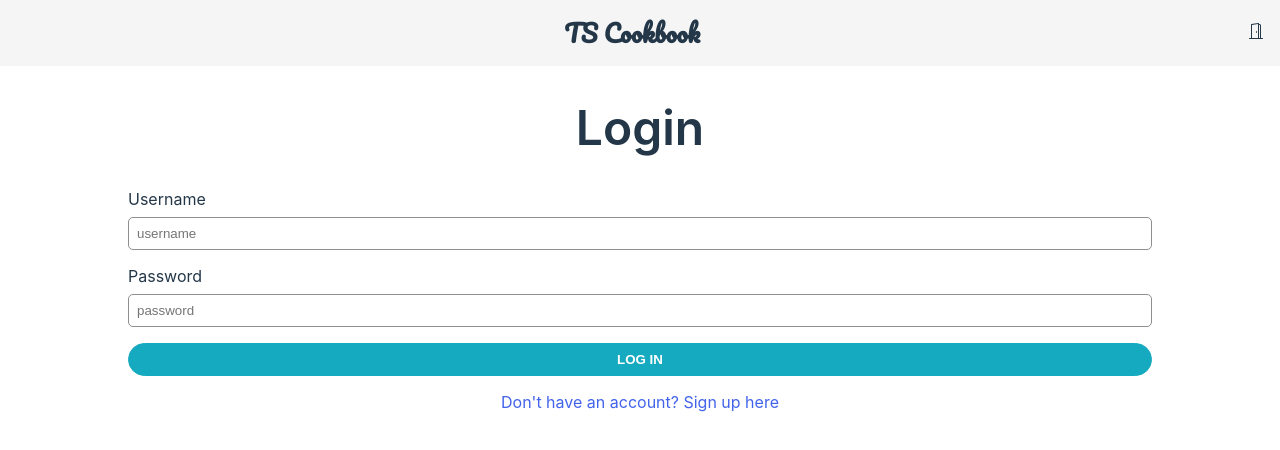
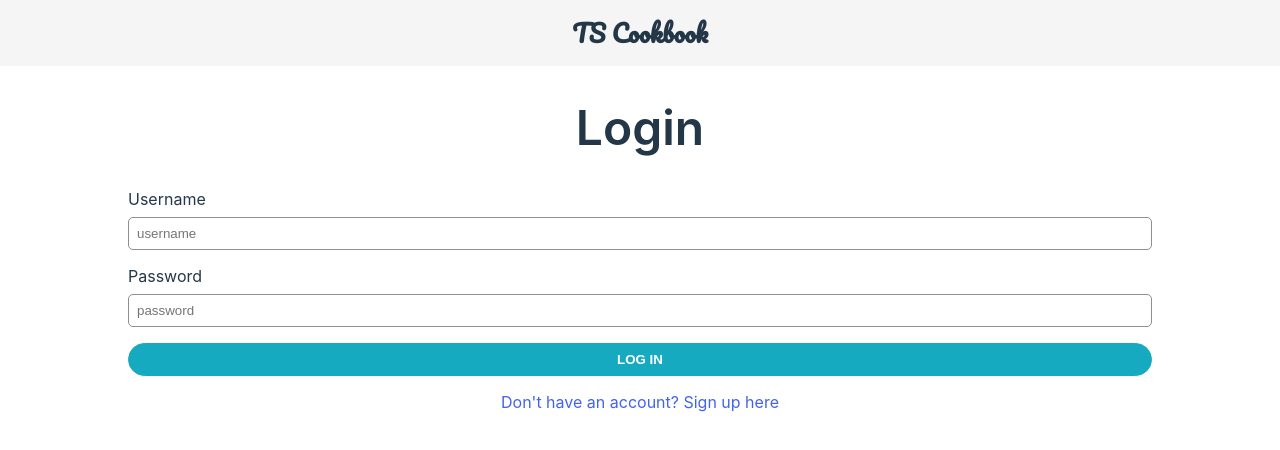
Before and after one commit to Smoopfrog/tscookbook, a React (Create React App) app in the folder frontend/: page /login in a window 1280 px wide. Shown: the top 450 px of the page. Built offline with nearby package versions, Linux system fonts and the light colour scheme; no server answers.

Commit message:
remove title from aside

```diff
--- a/frontend/src/Components/Header.tsx
+++ b/frontend/src/Components/Header.tsx
@@ -55,13 +55,10 @@ const Header = () => {
             <FiMenu />
           </button>
         ) : (
-          <Link className="header-menu-btn" to="/signup">
-            <BsDoorOpen />
-          </Link>
+          <div></div>
         )}
       </div>
       <aside className={`menu-aside ${showMenuAside ? "" : "hide-menu"}`}>
-        <h2>My Cookbook</h2>
         <ul className="nav-list">
           <Link className="header-nav-item" to="" onClick={handleMenuAside}>
             <FaHome />
--- a/frontend/src/Styles/Header.css
+++ b/frontend/src/Styles/Header.css
@@ -107,6 +107,7 @@
   list-style-type: none;
   padding: 0;
   width: 100%;
+  margin-top: 2rem;
 }
 
 .header-nav-item {
--- a/frontend/src/Styles/Header.scss
+++ b/frontend/src/Styles/Header.scss
@@ -111,7 +111,7 @@
   list-style-type: none;
   padding: 0;
   width: 100%;
-  // height: 100%;
+  margin-top: 2rem;
 }
 
 .header-nav-item {
```
Also changed, not shown: 1 other file (tests, documents, lock files or other folders).
